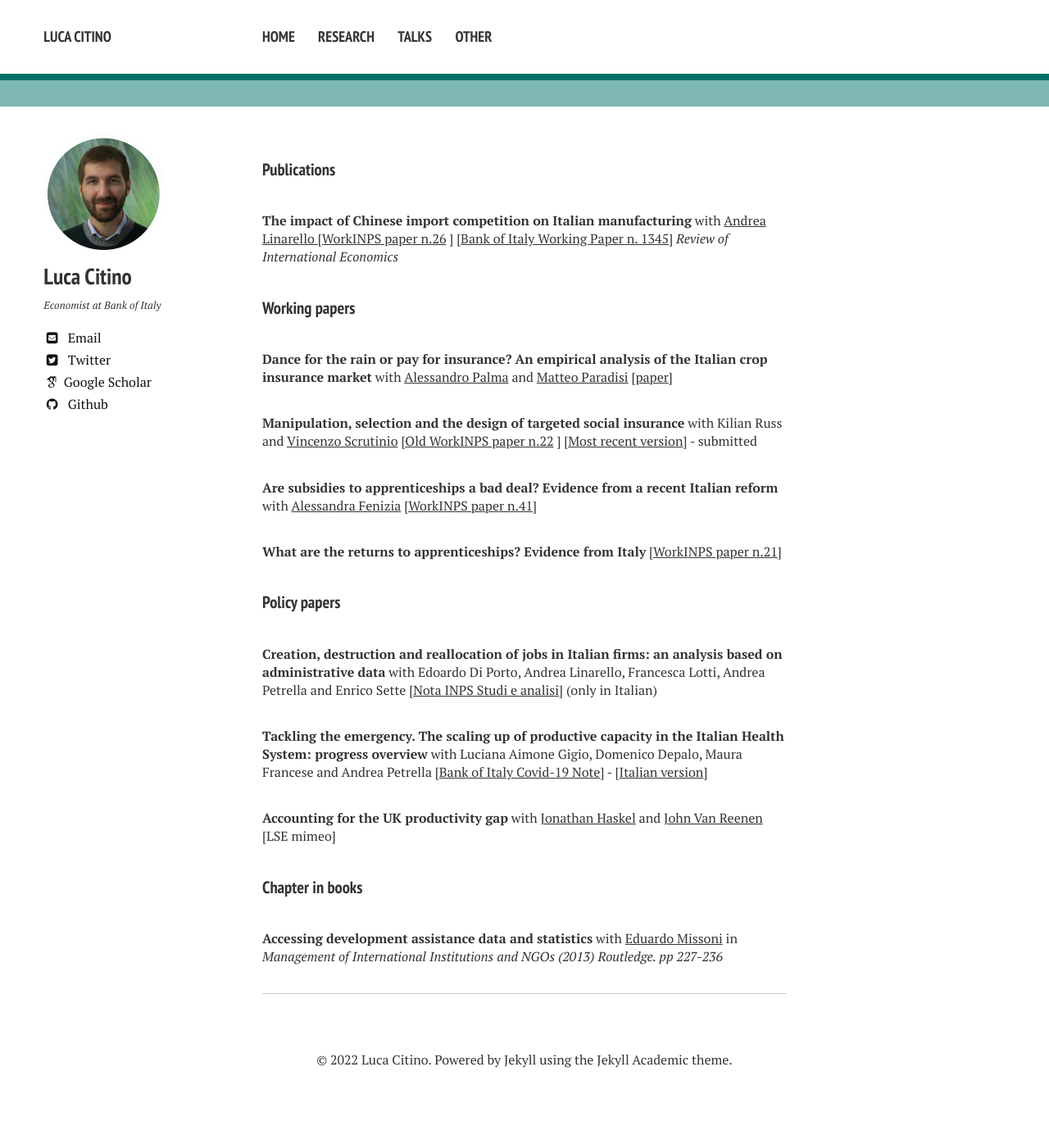
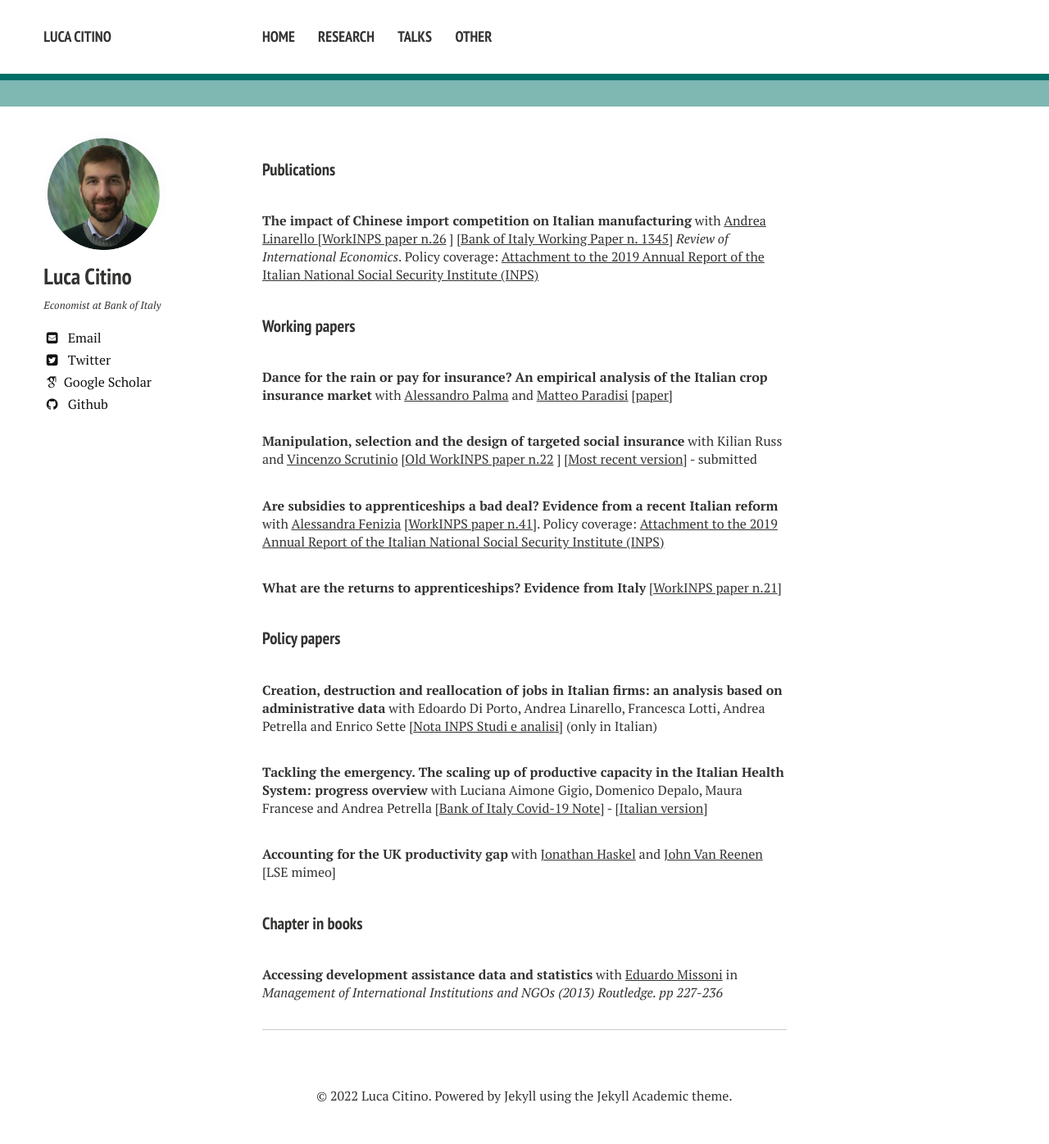
Before and after one commit to luca-citino/luca-citino.github.io, a Jekyll site: the page built from research.md, in a window 1280 px wide. Shown: the whole page at 82% size. Built offline with Jekyll 4.4.1, drawn with Linux system fonts in a browser that asks for light colours; nearby versions of some CDN libraries; some web fonts are replaced; before the commit the page ends 1352 px from its top, so only the background shows below that.

Commit message:
Update research.md

```diff
--- a/research.md
+++ b/research.md
@@ -5,7 +5,7 @@ title: Research
 
 #### Publications
 
-**The impact of Chinese import competition on Italian manufacturing** with <a href="https://sites.google.com/site/andrealinarello/home">Andrea Linarello </a>[<a href="https://www.inps.it/docallegatiNP/Mig/InpsComunica/WorkInps_Papers/26_WorkINPS_Linarello_Citino_dicembre_2019.pdf">WorkINPS paper n.26</a> ]  [<a href="https://www.bancaditalia.it/pubblicazioni/temi-discussione/2021/2021-1345/en_tema_1345.pdf?language_id=1">Bank of Italy Working Paper n. 1345</a>] <i>Review of International Economics </i>
+**The impact of Chinese import competition on Italian manufacturing** with <a href="https://sites.google.com/site/andrealinarello/home">Andrea Linarello </a>[<a href="https://www.inps.it/docallegatiNP/Mig/InpsComunica/WorkInps_Papers/26_WorkINPS_Linarello_Citino_dicembre_2019.pdf">WorkINPS paper n.26</a> ]  [<a href="https://www.bancaditalia.it/pubblicazioni/temi-discussione/2021/2021-1345/en_tema_1345.pdf?language_id=1">Bank of Italy Working Paper n. 1345</a>] <i>Review of International Economics</i>. Policy coverage: <a href="https://www.inps.it/docallegatiNP/Mig/Dati_analisi_bilanci/Rapporti_annuali/allegato_XVIII_R_A_versione_on_line.pdf)">Attachment to the 2019 Annual Report of the Italian National Social Security Institute (INPS)</a>
 
 
 #### Working papers
@@ -15,7 +15,7 @@ title: Research
 
 **Manipulation, selection and the design of targeted social insurance**  with Kilian Russ and <a href="https://sites.google.com/view/vincenzoscrutinio/home">Vincenzo Scrutinio</a> [<a href="https://www.inps.it/docallegatiNP/Mig/InpsComunica/WorkInps_Papers/22_gennaio_2019_Happy%20Birthday_citino_russ_scrutinio.pdf">Old WorkINPS paper n.22</a> ]  [<a href="https://luca-citino.github.io/docs/targeted_UI.pdf">Most recent version</a>] - submitted
 
-**Are subsidies to apprenticeships a bad deal? Evidence from a recent Italian reform** with <a href="https://sites.google.com/site/alessandrafenizia/">Alessandra Fenizia</a> [<a href="https://www.inps.it/docallegatiNP/Mig/InpsComunica/WorkInps_Papers/41_Unico_%20Citino_Fenizia.pdf">WorkINPS paper n.41</a>]
+**Are subsidies to apprenticeships a bad deal? Evidence from a recent Italian reform** with <a href="https://sites.google.com/site/alessandrafenizia/">Alessandra Fenizia</a> [<a href="https://www.inps.it/docallegatiNP/Mig/InpsComunica/WorkInps_Papers/41_Unico_%20Citino_Fenizia.pdf">WorkINPS paper n.41</a>]. Policy coverage: <a href="https://www.inps.it/docallegatiNP/Mig/Dati_analisi_bilanci/Rapporti_annuali/allegato_XVIII_R_A_versione_on_line.pdf)">Attachment to the 2019 Annual Report of the Italian National Social Security Institute (INPS)</a>
 
 **What are the returns to apprenticeships? Evidence from Italy** [<a href="https://www.inps.it/docallegatiNP/Mig/InpsComunica/WorkInps_Papers/21_luglio_2020_aggiornamento_WorkINPS_papers.pdf">WorkINPS paper n.21</a>]
 
```
